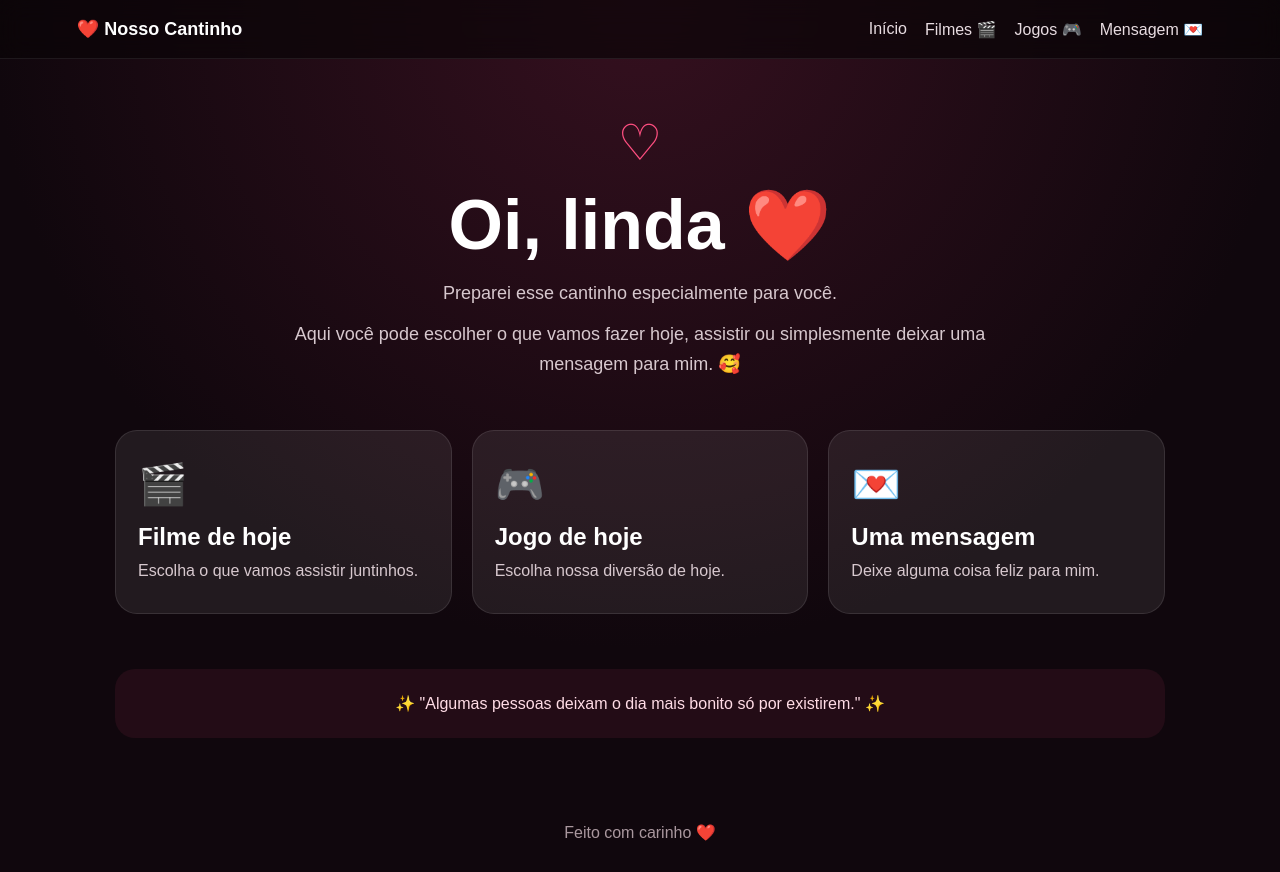
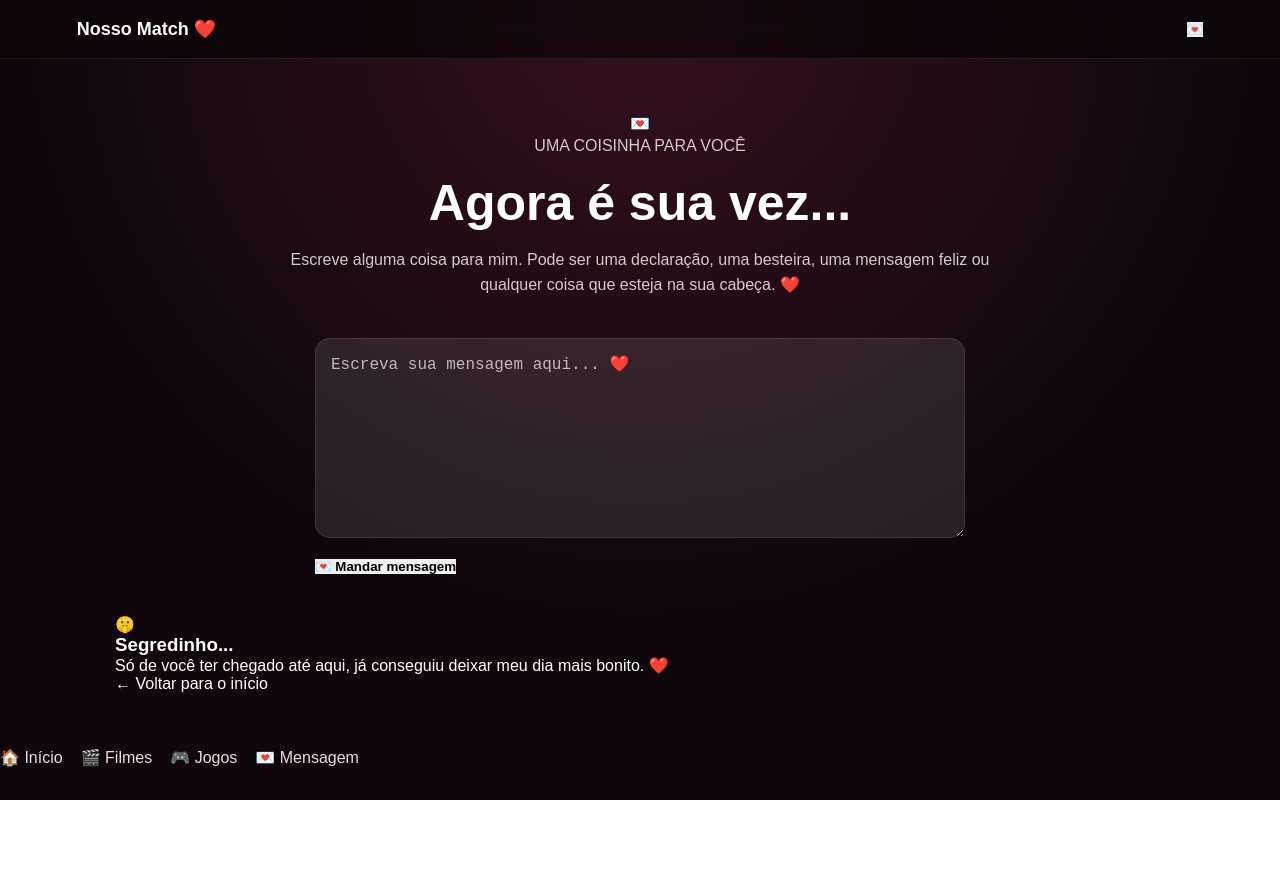
Before and after one commit to bielzinnfx/test, a plain HTML site: page contato.html in a window 1280 px wide. After the commit the page ends 800 px from the top, so only its background shows below. Drawn offline with Linux system fonts and the light colour scheme.

Commit message:
Atualizar o contato.html

```diff
--- a/contato.html
+++ b/contato.html
@@ -1,78 +1,123 @@
 <!DOCTYPE html>
 <html lang="pt-BR">
-
 <head>
     <meta charset="UTF-8">
     <meta name="viewport" content="width=device-width, initial-scale=1.0">
-
-    <title>Nosso cantinho ❤️</title>
-
+    <title>Mensagem 💌</title>
     <link rel="stylesheet" href="style.css">
 </head>
 
 <body>
 
-<header>
-    <div class="logo">❤️ Nosso Cantinho</div>
+<header class="header">
 
-    <nav>
-        <a href="index.html">Início</a>
-        <a href="filmes.html">Filmes 🎬</a>
-        <a href="jogos.html">Jogos 🎮</a>
-        <a href="contato.html">Mensagem 💌</a>
-    </nav>
+    <a href="index.html" class="logo">
+        Nosso <span>Match</span> ❤️
+    </a>
+
+    <button class="header-heart" onclick="mostrarAmor()">
+        💌
+    </button>
+
 </header>
 
-<main class="home">
 
-    <div class="hero">
+<main class="page">
 
-        <span class="small-heart">♡</span>
+    <section class="page-title">
 
-        <h1>Oi, linda ❤️</h1>
+        <div class="page-emoji">
+            💌
+        </div>
 
-        <p id="saudacao">
-            Preparei esse cantinho especialmente para você.
+        <p class="small-text">
+            UMA COISINHA PARA VOCÊ
         </p>
 
+        <h1>
+            Agora é sua vez...
+        </h1>
+
         <p>
-            Aqui você pode escolher o que vamos fazer hoje,
-            assistir ou simplesmente deixar uma mensagem para mim. 🥰
+            Escreve alguma coisa para mim.
+            Pode ser uma declaração, uma besteira,
+            uma mensagem feliz ou qualquer coisa
+            que esteja na sua cabeça. ❤️
         </p>
-
-    </div>
-
-    <section class="cards">
-
-        <a href="filmes.html" class="menu-card">
-            <span>🎬</span>
-            <h2>Filme de hoje</h2>
-            <p>Escolha o que vamos assistir juntinhos.</p>
-        </a>
-
-        <a href="jogos.html" class="menu-card">
-            <span>🎮</span>
-            <h2>Jogo de hoje</h2>
-            <p>Escolha nossa diversão de hoje.</p>
-        </a>
-
-        <a href="contato.html" class="menu-card">
-            <span>💌</span>
-            <h2>Uma mensagem</h2>
-            <p>Deixe alguma coisa feliz para mim.</p>
-        </a>
 
     </section>
 
-    <div class="love-message">
-        <p>✨ "Algumas pessoas deixam o dia mais bonito só por existirem." ✨</p>
-    </div>
+
+    <section class="message-box">
+
+        <textarea
+            id="mensagemContato"
+            placeholder="Escreva sua mensagem aqui... ❤️"
+        ></textarea>
+
+        <button
+            class="whatsapp-button"
+            onclick="enviarWhatsApp()">
+
+            <span>💌</span>
+            Mandar mensagem
+
+        </button>
+
+        <p id="aviso" class="notice"></p>
+
+    </section>
+
+
+    <section class="secret-message">
+
+        <div>
+            🤫
+        </div>
+
+        <h3>
+            Segredinho...
+        </h3>
+
+        <p>
+            Só de você ter chegado até aqui,
+            já conseguiu deixar meu dia mais bonito. ❤️
+        </p>
+
+    </section>
+
+
+    <a href="index.html" class="back-button">
+        ← Voltar para o início
+    </a>
 
 </main>
 
-<footer>
-    Feito com carinho ❤️
-</footer>
+
+<nav class="bottom-nav">
+
+    <a href="index.html" class="nav-item">
+        🏠
+        <span>Início</span>
+    </a>
+
+    <a href="filmes.html" class="nav-item">
+        🎬
+        <span>Filmes</span>
+    </a>
+
+    <a href="jogos.html" class="nav-item">
+        🎮
+        <span>Jogos</span>
+    </a>
+
+    <a href="contato.html" class="nav-item active">
+        💌
+        <span>Mensagem</span>
+    </a>
+
+</nav>
+
 
 <script src="script.js"></script>
 
```
